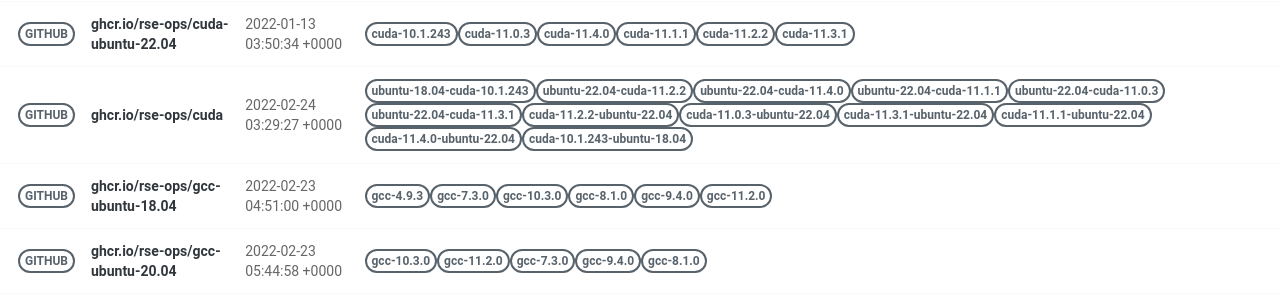
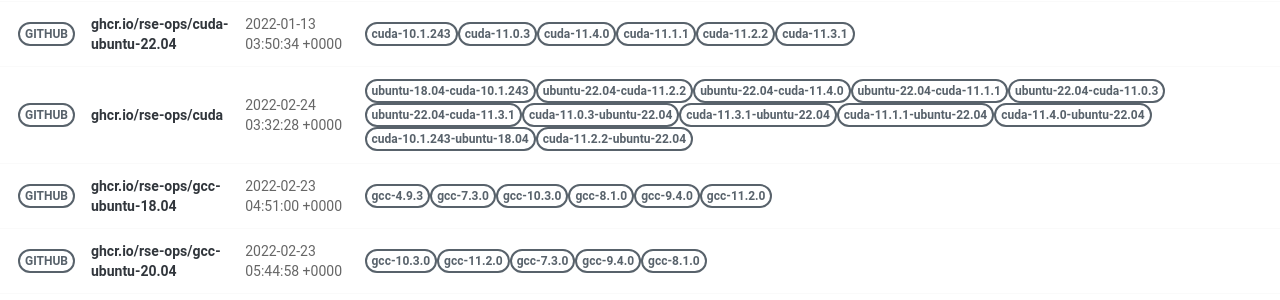
Before and after one commit to rse-ops/docker-images, a Jekyll site: the page built from pages/index.md, in a window 1280 px wide. Shown: the part 428-728 px from the top of the page. Built offline with Jekyll 4.4.1, drawn with Linux system fonts in a browser that asks for light colours; nearby versions of some CDN libraries.

Commit message:
Automated push to update library 2022-02-24

```diff
--- a/_library/ghcr.io-rse-ops-cuda.md
+++ b/_library/ghcr.io-rse-ops-cuda.md
@@ -1,7 +1,7 @@
 ---
 layout: container
 name: ghcr.io/rse-ops/cuda
-updated_at: 2022-02-24 03:29:27.759545
+updated_at: 2022-02-24 03:32:28.095977
 
 
 container_url: https://github.com/orgs/rse-ops/packages/container/package/cuda
```
Also changed, not shown: other parts of _library/ghcr.io-rse-ops-cuda.md (+3 -3 lines).
